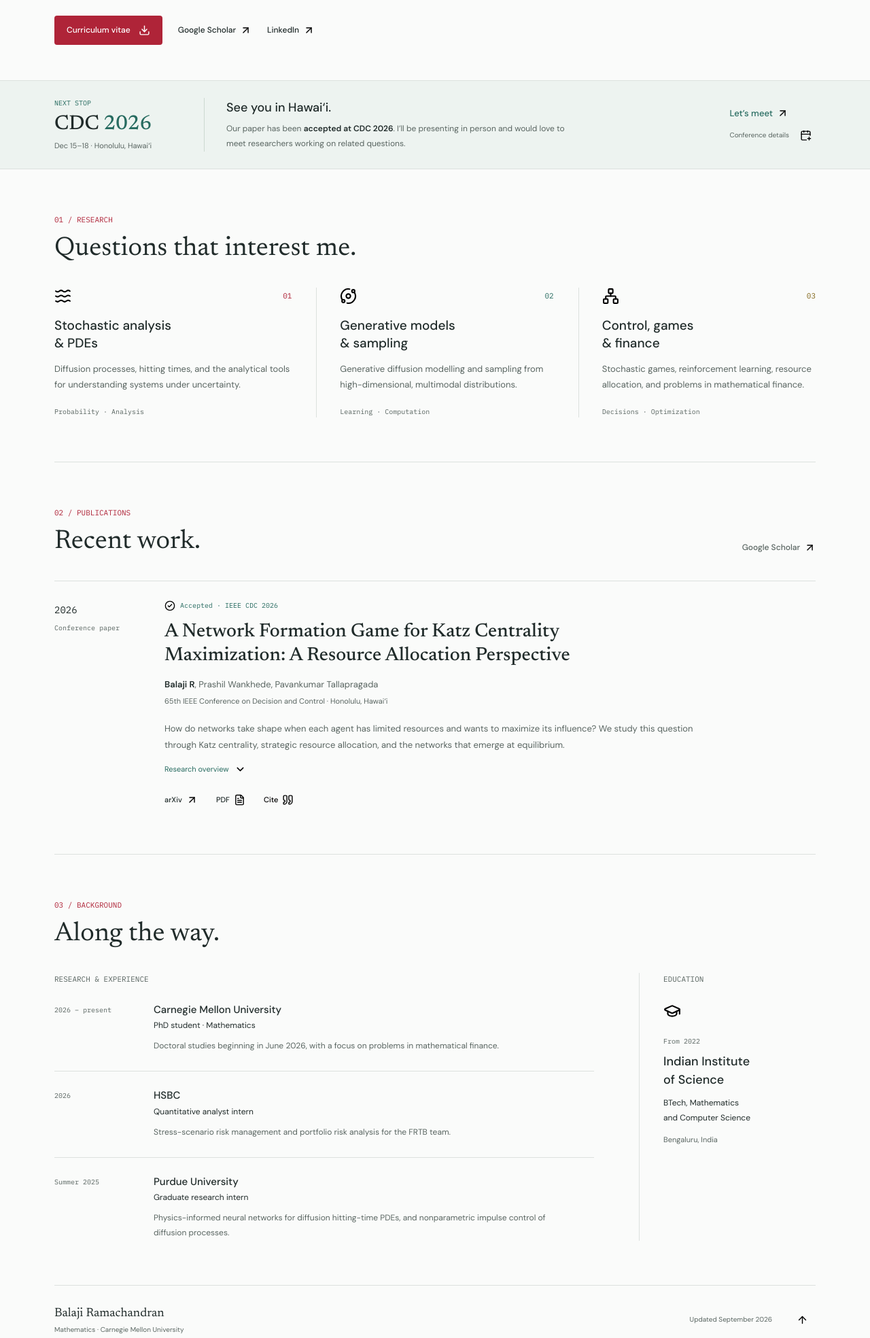
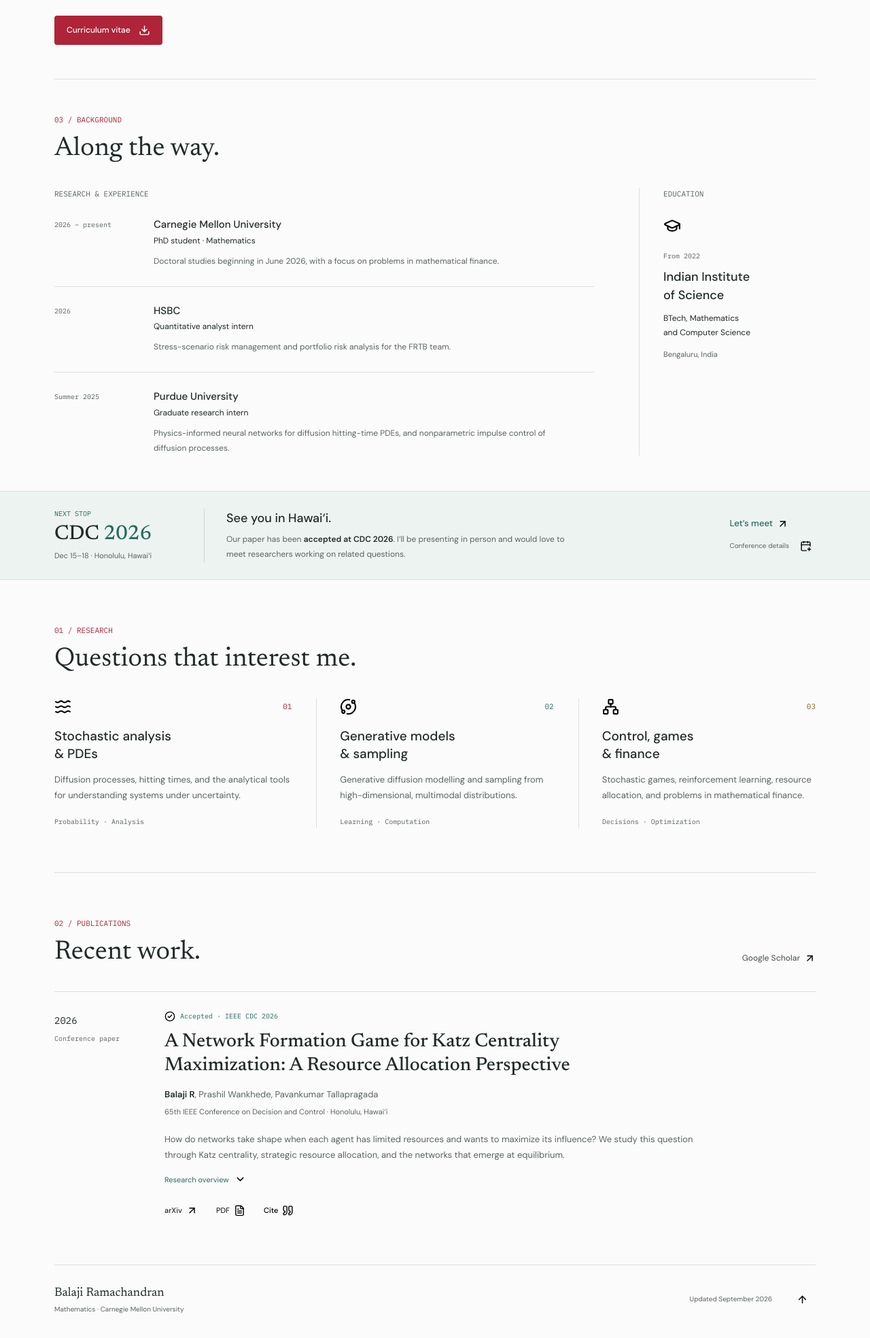
Before and after one commit to sasmitahs/balaji-portfolio, a website: page index.html in a window 1280 px wide. Shown: the part 556-2524 px from the top of the page at 68% size. Drawn offline with Linux system fonts and the light colour scheme.

Commit message:
Integrate background into profile

```diff
--- a/index.html
+++ b/index.html
@@ -66,9 +66,20 @@
       </div>
       <div class="profile-links">
         <a class="button button-primary" href="assets/balaji-ramachandran-cv.pdf" download>Curriculum vitae <img class="icon" src="assets/icons/download.svg" alt="" width="17" height="17"></a>
-        <a class="text-link" href="https://scholar.google.com/citations?user=kNDc_dYAAAAJ&amp;hl=en" target="_blank" rel="noopener noreferrer">Google Scholar <img class="icon" src="assets/icons/arrow-up-right.svg" alt="" width="16" height="16"></a>
-        <a class="text-link" href="https://www.linkedin.com/in/balaji-ram-b45061257/" target="_blank" rel="noopener noreferrer">LinkedIn <img class="icon" src="assets/icons/arrow-up-right.svg" alt="" width="16" height="16"></a>
       </div>
+      <section class="profile-background" id="background" aria-labelledby="background-title">
+        <div class="section-heading"><p class="section-number">03 / Background</p><h2 id="background-title">Along the way.</h2></div>
+        <div class="background-grid">
+          <div class="experience"><h3 class="subsection-title">Research &amp; experience</h3>
+            <ol class="timeline">
+              <li><span class="timeline-date">2026 &ndash; present</span><div><h4>Carnegie Mellon University</h4><p class="position">PhD student &middot; Mathematics</p><p>Doctoral studies beginning in June 2026, with a focus on problems in mathematical finance.</p></div></li>
+              <li><span class="timeline-date">2026</span><div><h4>HSBC</h4><p class="position">Quantitative analyst intern</p><p>Stress-scenario risk management and portfolio risk analysis for the FRTB team.</p></div></li>
+              <li><span class="timeline-date">Summer 2025</span><div><h4>Purdue University</h4><p class="position">Graduate research intern</p><p>Physics-informed neural networks for diffusion hitting-time PDEs, and nonparametric impulse control of diffusion processes.</p></div></li>
+            </ol>
+          </div>
+          <aside class="education" aria-labelledby="education-title"><h3 class="subsection-title" id="education-title">Education</h3><div class="education-entry"><img class="education-icon" src="assets/icons/graduation-cap.svg" alt="" width="26" height="26"><p class="timeline-date">From 2022</p><h4>Indian Institute<br>of Science</h4><p class="position">BTech, Mathematics<br>and Computer Science</p><p class="education-location">Bengaluru, India</p></div></aside>
+        </div>
+      </section>
     </section>
 
     <aside class="conference-band" aria-labelledby="conference-title">
@@ -104,19 +115,6 @@
       </article>
     </section>
 
-    <section class="section container" id="background" aria-labelledby="background-title">
-      <div class="section-heading"><p class="section-number">03 / Background</p><h2 id="background-title">Along the way.</h2></div>
-      <div class="background-grid">
-        <div class="experience"><h3 class="subsection-title">Research &amp; experience</h3>
-          <ol class="timeline">
-            <li><span class="timeline-date">2026 &ndash; present</span><div><h4>Carnegie Mellon University</h4><p class="position">PhD student &middot; Mathematics</p><p>Doctoral studies beginning in June 2026, with a focus on problems in mathematical finance.</p></div></li>
-            <li><span class="timeline-date">2026</span><div><h4>HSBC</h4><p class="position">Quantitative analyst intern</p><p>Stress-scenario risk management and portfolio risk analysis for the FRTB team.</p></div></li>
-            <li><span class="timeline-date">Summer 2025</span><div><h4>Purdue University</h4><p class="position">Graduate research intern</p><p>Physics-informed neural networks for diffusion hitting-time PDEs, and nonparametric impulse control of diffusion processes.</p></div></li>
-          </ol>
-        </div>
-        <aside class="education" aria-labelledby="education-title"><h3 class="subsection-title" id="education-title">Education</h3><div class="education-entry"><img class="education-icon" src="assets/icons/graduation-cap.svg" alt="" width="26" height="26"><p class="timeline-date">From 2022</p><h4>Indian Institute<br>of Science</h4><p class="position">BTech, Mathematics<br>and Computer Science</p><p class="education-location">Bengaluru, India</p></div></aside>
-      </div>
-    </section>
   </main>
 
   <footer class="site-footer container"><div><a href="#about" class="footer-name">Balaji Ramachandran</a><span>Mathematics &middot; Carnegie Mellon University</span></div><div class="footer-right"><span>Updated September 2026</span><a class="icon-button" href="#about" aria-label="Back to top" title="Back to top"><img class="icon" src="assets/icons/arrow-up.svg" alt="" width="20" height="20"></a></div></footer>
--- a/styles.css
+++ b/styles.css
@@ -66,6 +66,7 @@ h1 { font-family: var(--serif); font-size: 78px; line-height: 0.98; font-weight:
 .profile-description strong { color: var(--ink); }
 .profile-description p + p { margin-top: 10px; }
 .profile-links { grid-column: 1; grid-row: 3; display: flex; flex-wrap: wrap; gap: 16px 23px; align-items: center; margin-top: 26px; }
+.profile-background { grid-column: 1 / -1; margin-top: 50px; padding-top: 50px; border-top: 1px solid var(--line); }
 .button { display: inline-flex; align-items: center; justify-content: center; gap: 12px; min-height: 43px; padding: 11px 17px; border: 1px solid transparent; border-radius: 4px; text-decoration: none; font-size: 12px; font-weight: 500; line-height: 1.4; }
 .button-primary { background: var(--red); color: white; }
 .button-primary:hover { background: var(--red-dark); }
@@ -223,6 +224,7 @@ h1 { font-family: var(--serif); font-size: 78px; line-height: 0.98; font-weight:
   .profile-portrait > img { width: 145px; }
   .profile-portrait figcaption { font-size: 9px; }
   .profile-links { grid-column: 1 / -1; margin-top: 24px; gap: 12px 23px; }
+  .profile-background { margin-top: 40px; padding-top: 40px; }
   .conference-inner { grid-template-columns: 167px minmax(0, 1fr); gap: 13px 22px; padding-block: 24px; }
   .conference-date { padding-right: 18px; }
   .conference-year { font-size: 29px; }
```
Also changed, not shown: tests/browser/portfolio.spec.mjs (+4 -0 lines).
